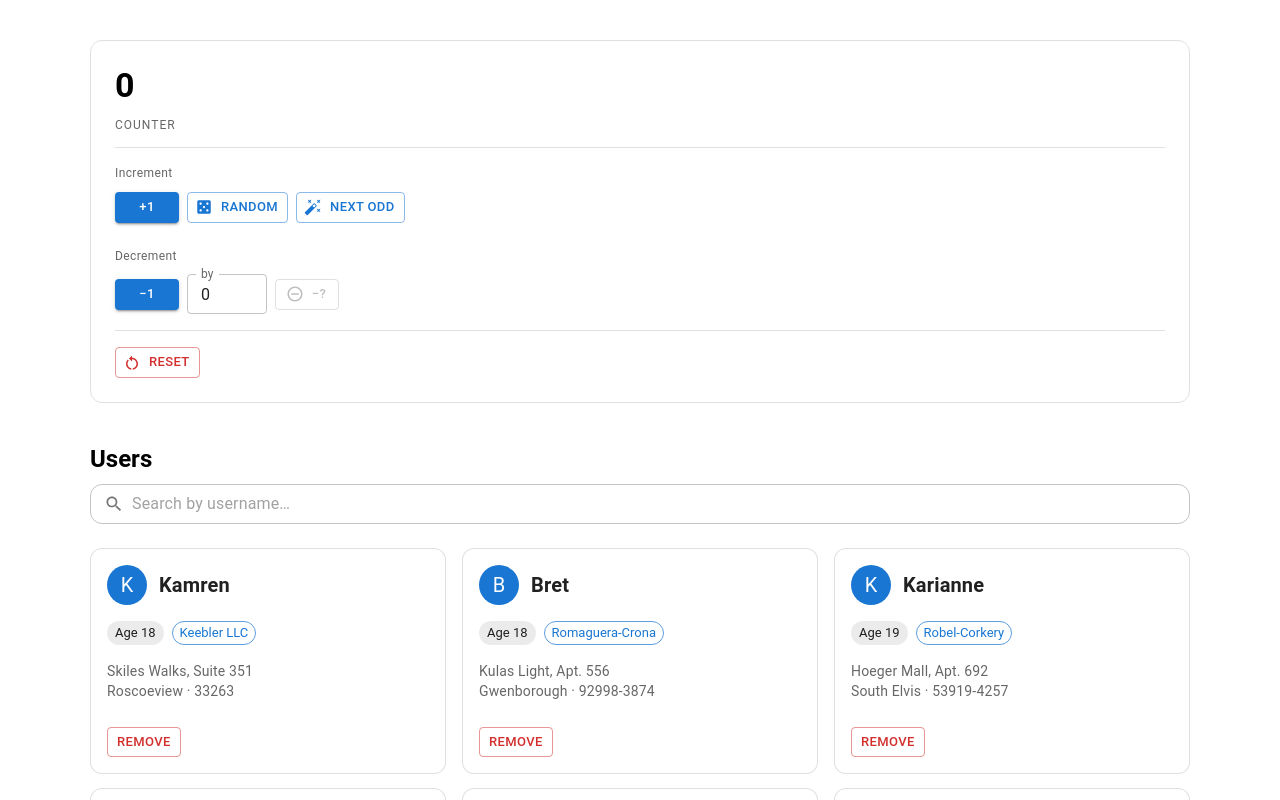
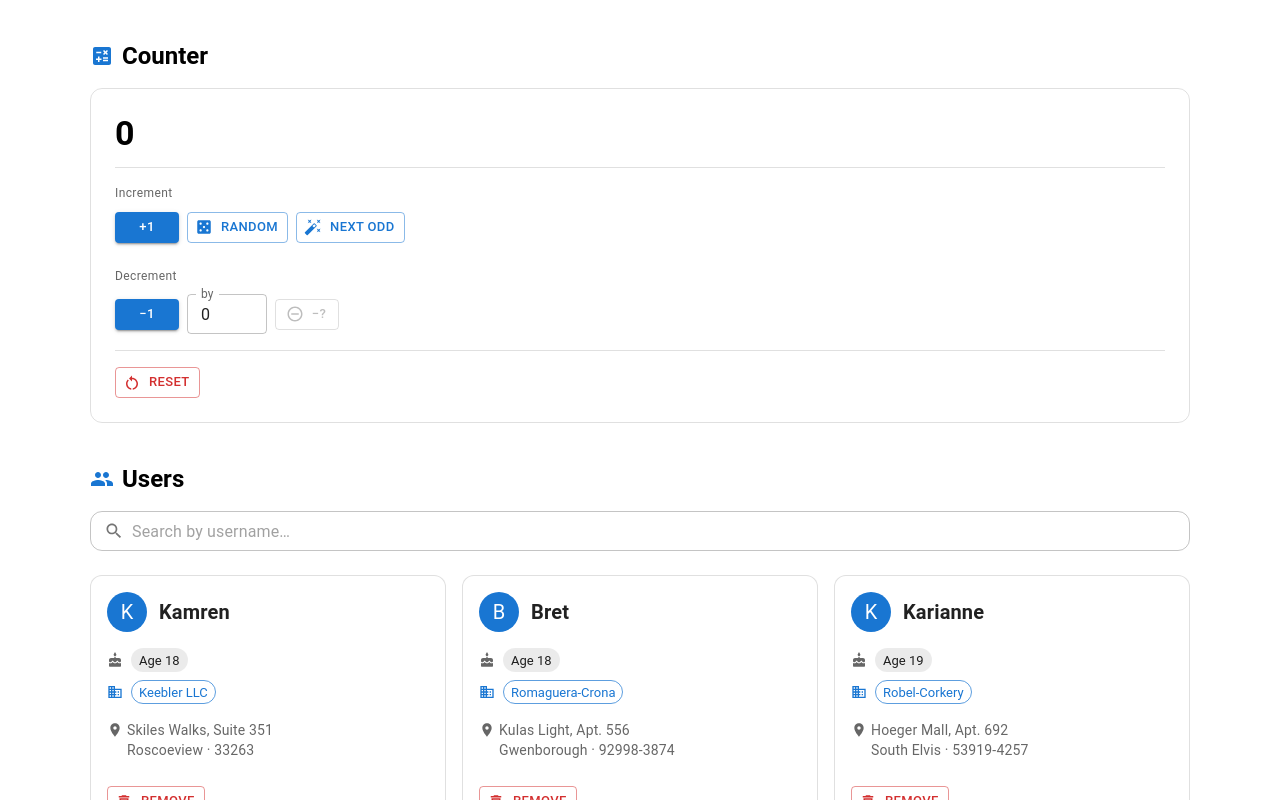
Before and after one commit to gonchar44/dsv-react-coding-exercise, a React (Vite) app: page / in a window 1280 px wide. Shown: the top 800 px of the page. Built offline with nearby package versions, Linux system fonts and the light colour scheme.

Commit message:
feat: add icons to counter and users section, improve card layout

```diff
--- a/src/components/Counter.tsx
+++ b/src/components/Counter.tsx
@@ -1,5 +1,6 @@
 import { useReducer, useState } from "react";
 import { Alert, Box, Button, Collapse, Divider, TextField, Tooltip, Typography } from "@mui/material";
+import CalculateIcon from "@mui/icons-material/Calculate";
 import CasinoIcon from "@mui/icons-material/Casino";
 import AutoFixHighIcon from "@mui/icons-material/AutoFixHigh";
 import RemoveCircleOutlineIcon from "@mui/icons-material/RemoveCircleOutline";
@@ -44,12 +45,16 @@ export default function Counter() {
     };
 
     return (
+        <Box>
+            <Box sx={{ display: "flex", alignItems: "center", gap: 1, mb: 2 }}>
+                <CalculateIcon color="primary" />
+                <Typography variant="h5" fontWeight={700}>
+                    Counter
+                </Typography>
+            </Box>
             <Box sx={{ p: 3, border: "1px solid", borderColor: "divider", borderRadius: 3 }}>
                 <Typography variant="h4" fontWeight={700} gutterBottom>
                     {countState.count}
-            </Typography>
-            <Typography variant="overline" color="text.secondary" display="block" sx={{ mb: 2, lineHeight: 1 }}>
-                Counter
                 </Typography>
 
                 <Divider sx={{ mb: 2 }} />
@@ -134,5 +139,6 @@ export default function Counter() {
                     Reset
                 </Button>
             </Box>
+        </Box>
     );
 }
--- a/src/components/users/UserCard.tsx
+++ b/src/components/users/UserCard.tsx
@@ -1,4 +1,9 @@
 import { Avatar, Box, Button, Card, CardActions, CardContent, Chip, Typography } from "@mui/material";
+import CakeIcon from "@mui/icons-material/Cake";
+import BusinessIcon from "@mui/icons-material/Business";
+import LocationOnIcon from "@mui/icons-material/LocationOn";
+import DeleteOutlineIcon from "@mui/icons-material/DeleteOutline";
+import PersonAddIcon from "@mui/icons-material/PersonAdd";
 import { type ProcessedUser } from "../../types";
 
 type UserCardProps = {
@@ -35,26 +40,46 @@ export default function UserCard({ user, isRemoved = false, onRemove, onRestore
                     </Typography>
                 </Box>
 
-                <Box sx={{ display: "flex", flexWrap: "wrap", gap: 1, mb: 2 }}>
+                <Box sx={{ display: "flex", flexDirection: "column", gap: 1, mb: 2 }}>
+                    <Box sx={{ display: "flex", alignItems: "center", gap: 1 }}>
+                        <CakeIcon sx={{ fontSize: 16, color: "text.secondary", flexShrink: 0 }} />
                         <Chip label={`Age ${user.age}`} size="small" />
+                    </Box>
+                    <Box sx={{ display: "flex", alignItems: "center", gap: 1 }}>
+                        <BusinessIcon sx={{ fontSize: 16, color: "primary.main", flexShrink: 0 }} />
                         <Chip label={user.companyName} size="small" color="primary" variant="outlined" />
                     </Box>
+                </Box>
 
+                <Box sx={{ display: "flex", alignItems: "flex-start", gap: 0.5, color: "text.secondary" }}>
+                    <LocationOnIcon sx={{ fontSize: 16, mt: "2px", flexShrink: 0 }} />
                     <Typography variant="body2" color="text.secondary">
                         {user.address.street}, {user.address.suite}
-                </Typography>
-                <Typography variant="body2" color="text.secondary">
+                        <br />
                         {user.address.city} · {user.address.zipcode}
                     </Typography>
+                </Box>
             </CardContent>
 
             <CardActions sx={{ px: 2, pb: 2 }}>
                 {isRemoved ? (
-                    <Button size="small" variant="outlined" color="success" onClick={() => onRestore(user.id)}>
+                    <Button
+                        size="small"
+                        variant="outlined"
+                        color="success"
+                        startIcon={<PersonAddIcon />}
+                        onClick={() => onRestore(user.id)}
+                    >
                         Restore
                     </Button>
                 ) : (
-                    <Button size="small" variant="outlined" color="error" onClick={() => onRemove(user.id)}>
+                    <Button
+                        size="small"
+                        variant="outlined"
+                        color="error"
+                        startIcon={<DeleteOutlineIcon />}
+                        onClick={() => onRemove(user.id)}
+                    >
                         Remove
                     </Button>
                 )}
--- a/src/components/users/UsersSection.tsx
+++ b/src/components/users/UsersSection.tsx
@@ -1,6 +1,7 @@
 import { useState } from "react";
 import { Box, Divider, InputAdornment, TextField, Typography } from "@mui/material";
 import SearchIcon from "@mui/icons-material/Search";
+import GroupIcon from "@mui/icons-material/Group";
 import users from "../../data";
 import { processUsers } from "../../utils/processUsers";
 import { type ProcessedUser } from "../../types";
@@ -33,9 +34,12 @@ export default function UsersSection() {
 
     return (
         <Box>
-            <Typography variant="h5" fontWeight={700} gutterBottom>
-                Users
-            </Typography>
+            <Box sx={{ display: "flex", alignItems: "center", gap: 1, mb: 2 }}>
+                <GroupIcon color="primary" />
+                <Typography variant="h5" fontWeight={700}>
+                    Users
+                </Typography>
+            </Box>
 
             <TextField
                 value={searchText}
```
Also changed, not shown: src/App.tsx (+0 -28 lines). Lines whose indentation alone changed are shown as unchanged.
